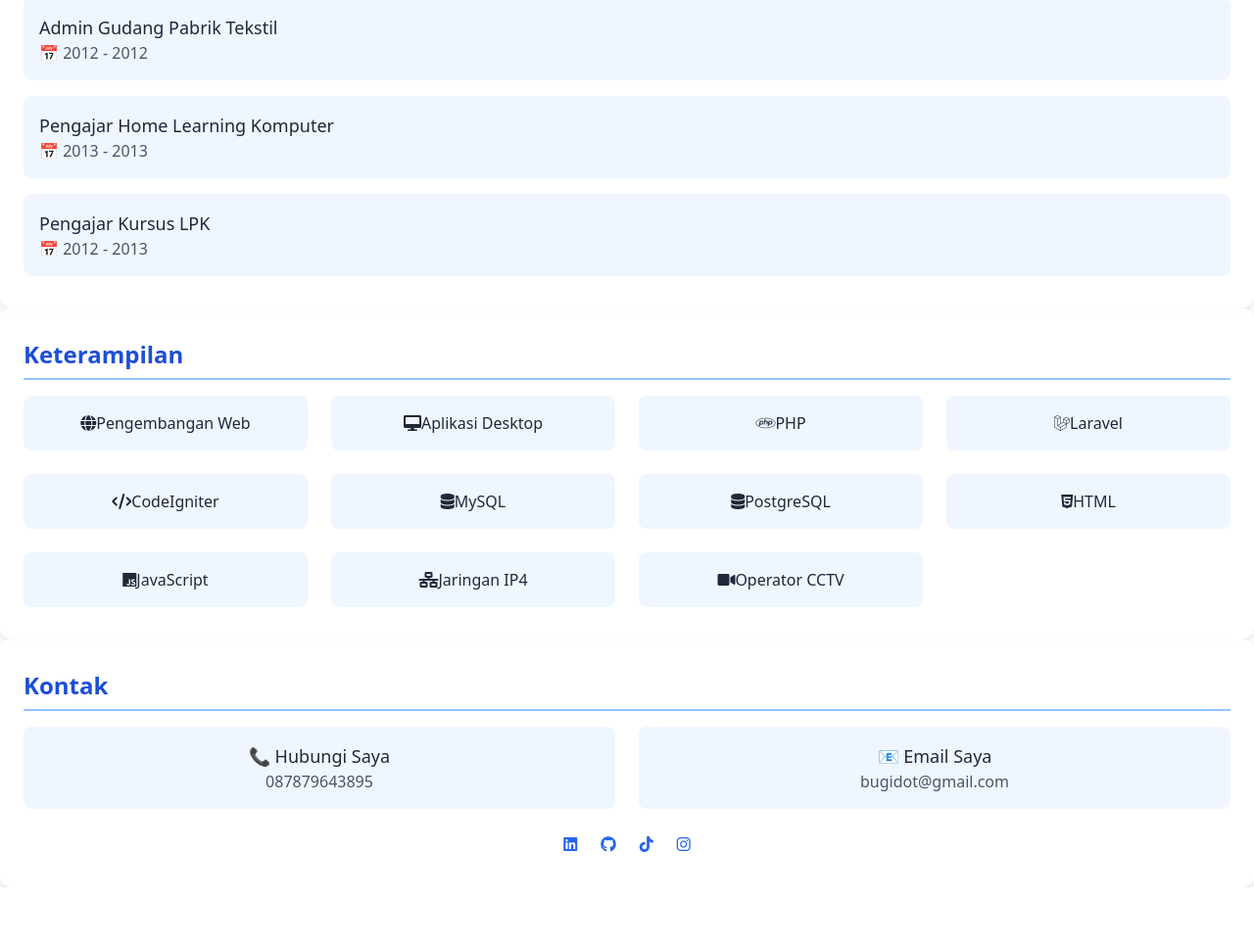
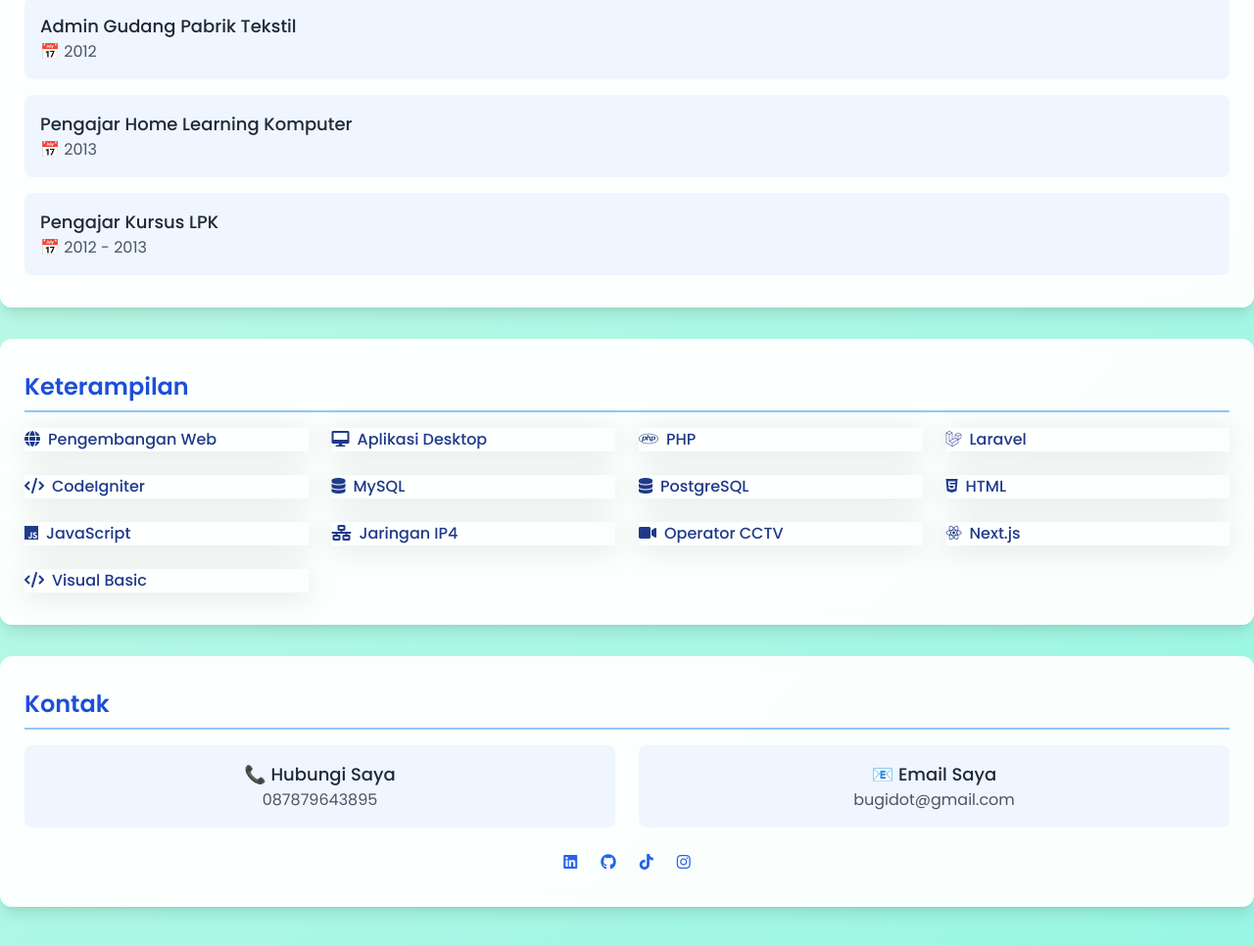
Before and after one commit to bugsssID/Portofolio, a plain HTML site: page index.html in a window 1280 px wide. Shown: the part 1304-2270 px from the top of the page at 98% size. Before the commit the page ends 2210 px from the top, so only its background shows below. Drawn offline with nearby package versions, Linux system fonts and the light colour scheme.

Commit message:
Update index.html

```diff
--- a/index.html
+++ b/index.html
@@ -7,9 +7,35 @@
     <link href="https://fonts.googleapis.com/css2?family=Poppins:wght@300;400;500;600;700&display=swap" rel="stylesheet">
     <link href="https://cdn.jsdelivr.net/npm/tailwindcss@2.2.19/dist/tailwind.min.css" rel="stylesheet">
     <link rel="stylesheet" href="https://cdnjs.cloudflare.com/ajax/libs/font-awesome/6.0.0/css/all.min.css">
+    <style>
+        body {
+            font-family: 'Poppins', sans-serif;
+            background: linear-gradient(135deg, #d1fae5, #99f6e4);
+        }
+        section, header {
+            backdrop-filter: blur(10px);
+            border: 1px solid rgba(255, 255, 255, 0.3);
+        }
+        .skill-item {
+            background: rgba(255, 255, 255, 0.2);
+            backdrop-filter: blur(10px);
+            box-shadow: 0 4px 30px rgba(0, 0, 0, 0.1);
+            color: #1e3a8a;
+            font-weight: 500;
+            transition: all 0.3s ease-in-out;
+        }
+        .skill-item:hover {
+            background-color: rgba(59, 130, 246, 0.3);
+            transform: scale(1.05);
+            color: #2563eb;
+        }
+        .experience-item:hover {
+            transform: scale(1.02);
+        }
+    </style>
 </head>
-<body class="bg-gradient-to-br from-teal-100 to-teal-200 text-gray-800 font-poppins">
-    <!-- Sliding Menu -->
+<body class="text-gray-800">
+    <!-- Menu -->
     <button class="fixed top-6 left-6 text-white bg-blue-600 p-2 rounded-md hover:bg-blue-700 focus:outline-none z-50" onclick="toggleMenu()">
         <i class="fas fa-bars"></i>
     </button>
@@ -22,11 +48,9 @@
             <li><a href="#kontak" class="block px-4 py-2 rounded-md hover:bg-blue-400">Kontak</a></li>
         </ul>
     </nav>
-
-    <!-- Overlay for better usability when menu is open -->
     <div id="overlay" class="fixed inset-0 bg-black bg-opacity-50 hidden z-30" onclick="toggleMenu()"></div>
 
-    <!-- Main Content -->
+    <!-- Header -->
     <header class="text-center py-12 bg-white bg-opacity-90 rounded-xl shadow-lg mx-6 mb-8">
         <div class="container mx-auto">
             <img src="https://via.placeholder.com/150" alt="Foto Profil" class="w-36 h-36 mx-auto rounded-full border-4 border-blue-600 hover:scale-105 transition-transform duration-300">
@@ -35,20 +59,21 @@
         </div>
     </header>
 
-    <!-- Ringkasan Section -->
+    <!-- Ringkasan -->
     <section id="ringkasan" class="container mx-auto px-6 py-8 bg-white bg-opacity-95 rounded-xl shadow-lg hover:-translate-y-2 transition-transform duration-300">
         <h2 class="text-2xl font-semibold text-blue-700 mb-4 border-b-2 border-blue-300 pb-2">Ringkasan</h2>
-        <div class="text-justify text-gray-700">
-            <p>Saya memiliki pengalaman unik sebagai operator CCTV yang mengasah ketelitian dan kemampuan analisis saya dalam memantau dan mengelola sistem keamanan, sebuah keahlian yang saya padukan dengan keahlian IT saya untuk memberikan solusi teknologi yang holistik. Ambisi saya adalah menjadi seorang pengembang terkemuka yang mampu menciptakan aplikasi inovatif yang berdampak positif bagi masyarakat, terutama di bidang teknologi informasi. Kelebihan saya terletak pada kemampuan beradaptasi dengan cepat terhadap teknologi baru, pengalaman lebih dari satu dekade di bidang IT, serta semangat untuk terus belajar dan berbagi pengetahuan melalui pengajaran.</p>
-        </div>
+        <p class="text-justify text-gray-700">
+            Saya memiliki pengalaman unik sebagai operator CCTV yang mengasah ketelitian dan kemampuan analisis saya dalam memantau dan mengelola sistem keamanan. Keahlian ini saya padukan dengan kemampuan IT saya untuk memberikan solusi teknologi holistik. Ambisi saya adalah menjadi pengembang terkemuka yang menciptakan aplikasi inovatif dengan dampak positif. Saya cepat beradaptasi dengan teknologi baru, memiliki pengalaman lebih dari satu dekade di bidang IT, dan semangat tinggi untuk terus belajar dan mengajar.
+        </p>
     </section>
 
-    <section id="tentang-saya" class="container mx-auto px-6 py-8 bg-white bg-opacity-95 rounded-xl shadow-lg hover:-translate-y-2 transition-transform duration-300">
+    <!-- Tentang Saya -->
+    <section id="tentang-saya" class="container mx-auto px-6 py-8 mt-8 bg-white bg-opacity-95 rounded-xl shadow-lg hover:-translate-y-2 transition-transform duration-300">
         <h2 class="text-2xl font-semibold text-blue-700 mb-4 border-b-2 border-blue-300 pb-2">Tentang Saya</h2>
-        <div class="profile-info space-y-6">
-            <div class="intro text-justify">
-                <p class="text-gray-700">Halo! Saya Muhamad Tajudin, yang juga dikenal sebagai Bugy, seorang Pengembang Full Stack dan Spesialis IT yang bersemangat, berbasis di Bandung, Indonesia. Dengan fondasi yang kuat dalam pengembangan front-end dan back-end, saya senang menciptakan solusi yang efisien dan ramah pengguna. Perjalanan saya di dunia teknologi dimulai lebih dari satu dekade lalu, dan sejak itu saya telah mengasah keterampilan saya di berbagai teknologi sambil bekerja di berbagai peran.</p>
-                <p class="text-gray-700">Saya adalah seorang profesional yang berdedikasi, menyukai tantangan dalam memecahkan masalah kompleks, dan terus belajar keterampilan baru. Di waktu luang, saya menikmati mengajar orang lain tentang teknologi dan menjelajahi tren terbaru di industri ini. Saya percaya pada kekuatan inovasi dan berusaha memberikan kontribusi positif melalui pekerjaan saya.</p>
+        <div class="space-y-6">
+            <div class="text-justify text-gray-700">
+                <p>Halo! Saya Muhamad Tajudin, dikenal juga sebagai Bugy, seorang Pengembang Full Stack dan Spesialis IT yang berbasis di Bandung. Saya memiliki pengalaman dalam pengembangan front-end dan back-end lebih dari satu dekade. Saya senang menciptakan solusi digital yang efisien dan user-friendly.</p>
+                <p>Saya menyukai tantangan, suka mempelajari teknologi baru, dan memiliki hasrat besar dalam mengajar serta berbagi ilmu di bidang IT.</p>
             </div>
             <div>
                 <h3 class="text-lg font-medium text-blue-700">Detail Pribadi</h3>
@@ -64,63 +89,68 @@
         </div>
     </section>
 
-    <section id="pengalaman" class="container mx-auto px-6 py-8 bg-white bg-opacity-95 rounded-xl shadow-lg hover:-translate-y-2 transition-transform duration-300">
+    <!-- Pengalaman -->
+    <section id="pengalaman" class="container mx-auto px-6 py-8 mt-8 bg-white bg-opacity-95 rounded-xl shadow-lg hover:-translate-y-2 transition-transform duration-300">
         <h2 class="text-2xl font-semibold text-blue-700 mb-4 border-b-2 border-blue-300 pb-2">Pengalaman</h2>
-        <div class="experience-container space-y-4">
-            <div class="experience-item p-4 bg-blue-50 rounded-lg hover:bg-blue-100 transition-colors duration-300">
+        <div class="space-y-4">
+            <div class="experience-item p-4 bg-blue-50 rounded-lg hover:bg-blue-100 transition duration-300">
                 <h3 class="text-lg font-medium">Dukungan IT Senior</h3>
                 <p class="text-gray-600">Pt Indomarco Prismatama</p>
                 <p class="text-gray-600">📅 2013 - Sekarang</p>
             </div>
-            <div class="experience-item p-4 bg-blue-50 rounded-lg hover:bg-blue-100 transition-colors duration-300">
+            <div class="experience-item p-4 bg-blue-50 rounded-lg hover:bg-blue-100 transition duration-300">
                 <h3 class="text-lg font-medium">Admin Gudang Pabrik Tekstil</h3>
-                <p class="text-gray-600">📅 2012 - 2012</p>
+                <p class="text-gray-600">📅 2012</p>
             </div>
-            <div class="experience-item p-4 bg-blue-50 rounded-lg hover:bg-blue-100 transition-colors duration-300">
+            <div class="experience-item p-4 bg-blue-50 rounded-lg hover:bg-blue-100 transition duration-300">
                 <h3 class="text-lg font-medium">Pengajar Home Learning Komputer</h3>
-                <p class="text-gray-600">📅 2013 - 2013</p>
+                <p class="text-gray-600">📅 2013</p>
             </div>
-            <div class="experience-item p-4 bg-blue-50 rounded-lg hover:bg-blue-100 transition-colors duration-300">
+            <div class="experience-item p-4 bg-blue-50 rounded-lg hover:bg-blue-100 transition duration-300">
                 <h3 class="text-lg font-medium">Pengajar Kursus LPK</h3>
                 <p class="text-gray-600">📅 2012 - 2013</p>
             </div>
         </div>
     </section>
 
-    <section id="keterampilan" class="container mx-auto px-6 py-8 bg-white bg-opacity-95 rounded-xl shadow-lg hover:-translate-y-2 transition-transform duration-300">
+    <!-- Keterampilan -->
+    <section id="keterampilan" class="container mx-auto px-6 py-8 mt-8 bg-white bg-opacity-95 rounded-xl shadow-lg hover:-translate-y-2 transition-transform duration-300">
         <h2 class="text-2xl font-semibold text-blue-700 mb-4 border-b-2 border-blue-300 pb-2">Keterampilan</h2>
-        <div class="skills-container grid grid-cols-1 sm:grid-cols-2 md:grid-cols-3 lg:grid-cols-4 gap-6">
-            <div class="skill-item p-4 bg-blue-50 rounded-lg hover:bg-blue-100 transition-colors duration-300 flex items-center justify-center"><i class="fas fa-globe"></i> Pengembangan Web</div>
-            <div class="skill-item p-4 bg-blue-50 rounded-lg hover:bg-blue-100 transition-colors duration-300 flex items-center justify-center"><i class="fas fa-desktop"></i> Aplikasi Desktop</div>
-            <div class="skill-item p-4 bg-blue-50 rounded-lg hover:bg-blue-100 transition-colors duration-300 flex items-center justify-center"><i class="fab fa-php"></i> PHP</div>
-            <div class="skill-item p-4 bg-blue-50 rounded-lg hover:bg-blue-100 transition-colors duration-300 flex items-center justify-center"><i class="fab fa-laravel"></i> Laravel</div>
-            <div class="skill-item p-4 bg-blue-50 rounded-lg hover:bg-blue-100 transition-colors duration-300 flex items-center justify-center"><i class="fas fa-code"></i> CodeIgniter</div>
-            <div class="skill-item p-4 bg-blue-50 rounded-lg hover:bg-blue-100 transition-colors duration-300 flex items-center justify-center"><i class="fas fa-database"></i> MySQL</div>
-            <div class="skill-item p-4 bg-blue-50 rounded-lg hover:bg-blue-100 transition-colors duration-300 flex items-center justify-center"><i class="fas fa-database"></i> PostgreSQL</div>
-            <div class="skill-item p-4 bg-blue-50 rounded-lg hover:bg-blue-100 transition-colors duration-300 flex items-center justify-center"><i class="fab fa-html5"></i> HTML</div>
-            <div class="skill-item p-4 bg-blue-50 rounded-lg hover:bg-blue-100 transition-colors duration-300 flex items-center justify-center"><i class="fab fa-js"></i> JavaScript</div>
-            <div class="skill-item p-4 bg-blue-50 rounded-lg hover:bg-blue-100 transition-colors duration-300 flex items-center justify-center"><i class="fas fa-network-wired"></i> Jaringan IP4</div>
-            <div class="skill-item p-4 bg-blue-50 rounded-lg hover:bg-blue-100 transition-colors duration-300 flex items-center justify-center"><i class="fas fa-video"></i> Operator CCTV</div>
+        <div class="grid grid-cols-2 sm:grid-cols-3 md:grid-cols-4 gap-6">
+            <div class="skill-item"><i class="fas fa-globe mr-2"></i>Pengembangan Web</div>
+            <div class="skill-item"><i class="fas fa-desktop mr-2"></i>Aplikasi Desktop</div>
+            <div class="skill-item"><i class="fab fa-php mr-2"></i>PHP</div>
+            <div class="skill-item"><i class="fab fa-laravel mr-2"></i>Laravel</div>
+            <div class="skill-item"><i class="fas fa-code mr-2"></i>CodeIgniter</div>
+            <div class="skill-item"><i class="fas fa-database mr-2"></i>MySQL</div>
+            <div class="skill-item"><i class="fas fa-database mr-2"></i>PostgreSQL</div>
+            <div class="skill-item"><i class="fab fa-html5 mr-2"></i>HTML</div>
+            <div class="skill-item"><i class="fab fa-js mr-2"></i>JavaScript</div>
+            <div class="skill-item"><i class="fas fa-network-wired mr-2"></i>Jaringan IP4</div>
+            <div class="skill-item"><i class="fas fa-video mr-2"></i>Operator CCTV</div>
+            <div class="skill-item"><i class="fab fa-react mr-2"></i>Next.js</div>
+            <div class="skill-item"><i class="fas fa-code mr-2"></i>Visual Basic</div>
         </div>
     </section>
 
-    <section id="kontak" class="container mx-auto px-6 py-8 bg-white bg-opacity-95 rounded-xl shadow-lg hover:-translate-y-2 transition-transform duration-300">
+    <!-- Kontak -->
+    <section id="kontak" class="container mx-auto px-6 py-8 mt-8 mb-10 bg-white bg-opacity-95 rounded-xl shadow-lg hover:-translate-y-2 transition-transform duration-300">
         <h2 class="text-2xl font-semibold text-blue-700 mb-4 border-b-2 border-blue-300 pb-2">Kontak</h2>
-        <div class="contact-info grid grid-cols-1 sm:grid-cols-2 gap-6">
-            <div class="contact-card p-4 bg-blue-50 rounded-lg hover:bg-blue-100 transition-colors duration-300 text-center">
+        <div class="grid grid-cols-1 sm:grid-cols-2 gap-6">
+            <div class="p-4 bg-blue-50 rounded-lg text-center hover:bg-blue-100 transition duration-300">
                 <h3 class="text-lg font-medium">📞 Hubungi Saya</h3>
                 <p class="text-gray-600">087879643895</p>
             </div>
-            <div class="contact-card p-4 bg-blue-50 rounded-lg hover:bg-blue-100 transition-colors duration-300 text-center">
+            <div class="p-4 bg-blue-50 rounded-lg text-center hover:bg-blue-100 transition duration-300">
                 <h3 class="text-lg font-medium">📧 Email Saya</h3>
                 <p class="text-gray-600">bugidot@gmail.com</p>
             </div>
         </div>
-        <div class="social-links flex justify-center gap-6 mt-6">
-            <a href="#" class="text-blue-600 hover:text-blue-400 transition-colors duration-300"><i class="fab fa-linkedin"></i></a>
-            <a href="#" class="text-blue-600 hover:text-blue-400 transition-colors duration-300"><i class="fab fa-github"></i></a>
-            <a href="https://www.tiktok.com/@_bugy27?_t=ZS-8wBS9n8WIbq&_r=1" class="text-blue-600 hover:text-blue-400 transition-colors duration-300"><i class="fab fa-tiktok"></i></a>
-            <a href="#" class="text-blue-600 hover:text-blue-400 transition-colors duration-300"><i class="fab fa-instagram"></i></a>
+        <div class="flex justify-center gap-6 mt-6">
+            <a href="#" class="text-blue-600 hover:text-blue-400"><i class="fab fa-linkedin"></i></a>
+            <a href="#" class="text-blue-600 hover:text-blue-400"><i class="fab fa-github"></i></a>
+            <a href="https://www.tiktok.com/@_bugy27?_t=ZS-8wBS9n8WIbq&_r=1" class="text-blue-600 hover:text-blue-400"><i class="fab fa-tiktok"></i></a>
+            <a href="#" class="text-blue-600 hover:text-blue-400"><i class="fab fa-instagram"></i></a>
         </div>
     </section>
 
@@ -131,17 +161,6 @@
             sidebar.classList.toggle('-translate-x-full');
             overlay.classList.toggle('hidden');
         }
-
-        // Smooth scroll for menu links
-        document.querySelectorAll('.sidebar a').forEach(anchor => {
-            anchor.addEventListener('click', function (e) {
-                e.preventDefault();
-                const targetId = this.getAttribute('href').substring(1);
-                const targetElement = document.getElementById(targetId);
-                targetElement.scrollIntoView({ behavior: 'smooth' });
-                toggleMenu(); // Close menu after clicking
-            });
-        });
     </script>
 </body>
 </html>
```
